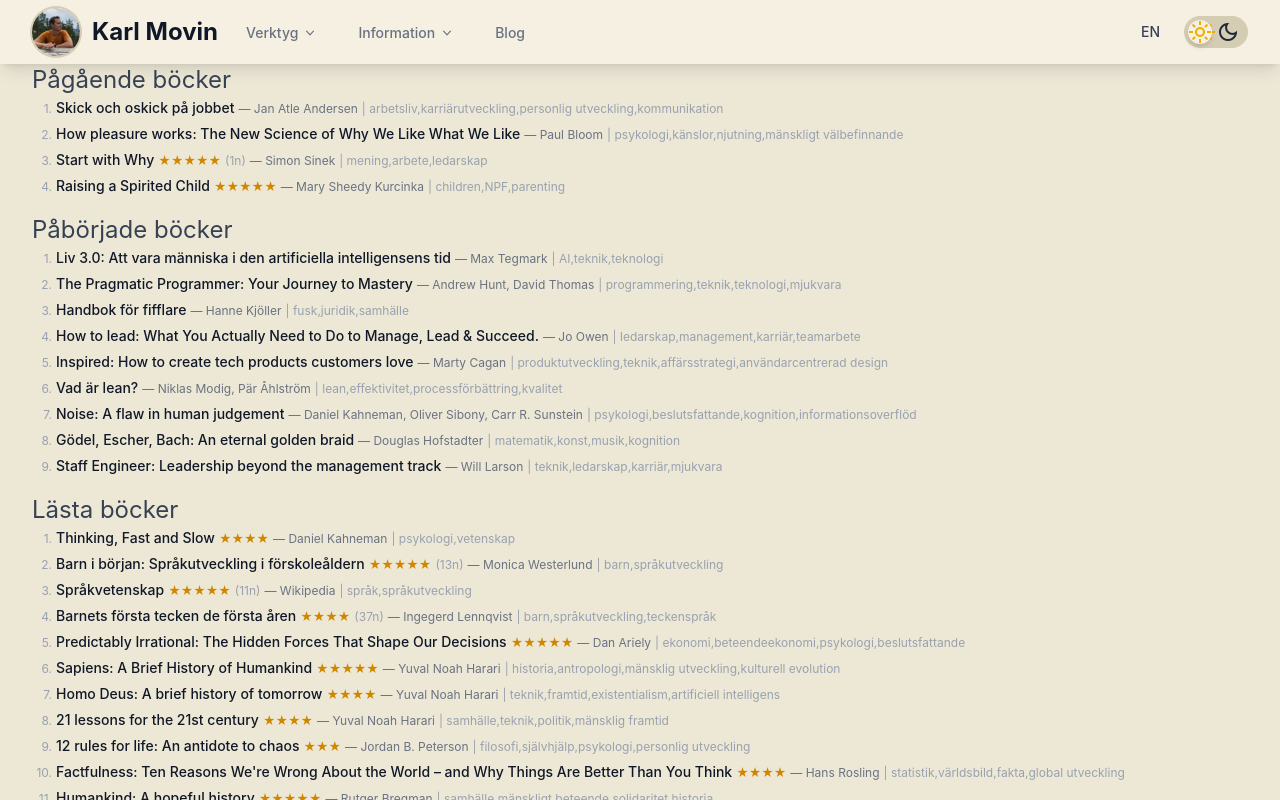
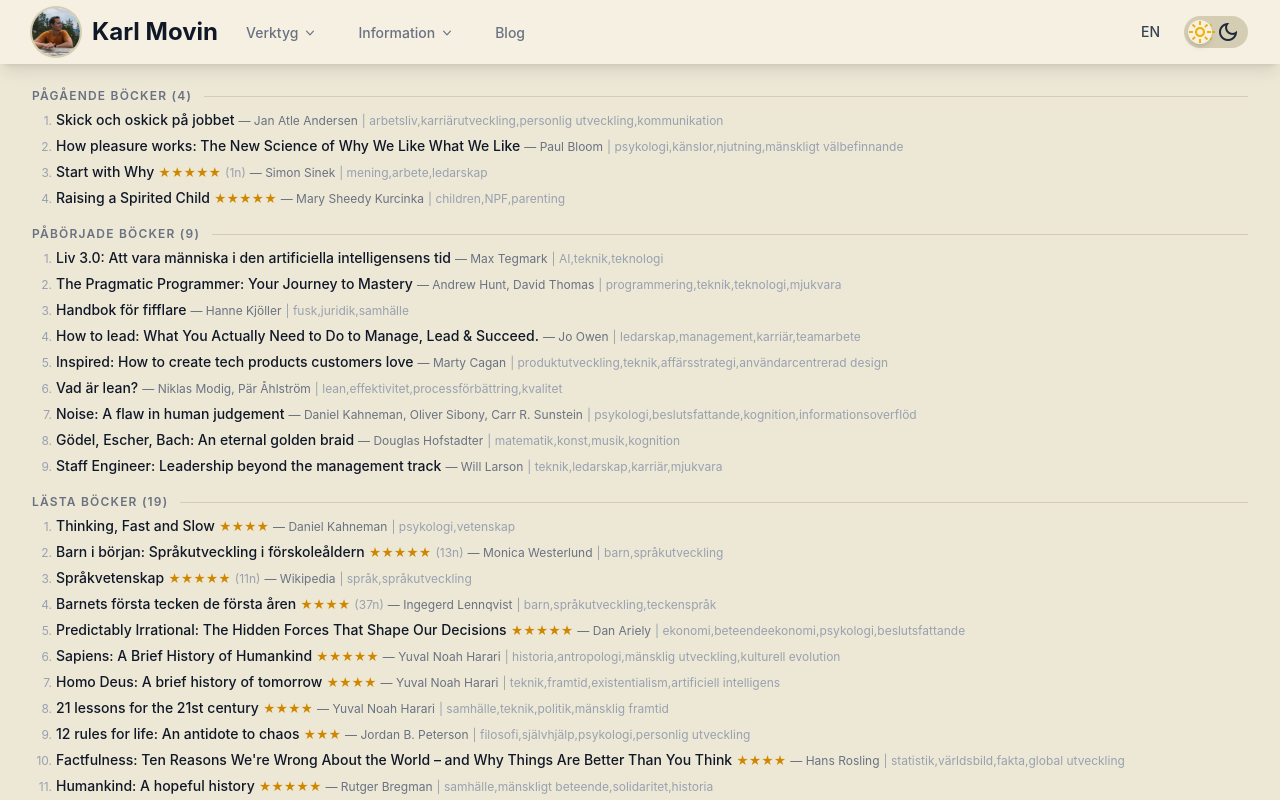
Before and after one commit to karlmovin/karlmovin.github.io, a React (Vite) app: page /books in a window 1280 px wide. Shown: the top 800 px of the page. Built offline with nearby package versions, Linux system fonts and the light colour scheme; no server answers.

Commit message:
fix book page

```diff
--- a/src/routes/book.tsx
+++ b/src/routes/book.tsx
@@ -34,11 +34,17 @@
 			<ul className="flex flex-col w-full max-w-lg gap-3">
 				{book.notes.map((note, index) => (
 					<li
-						className="flex gap-4 pt-2 pb-4 bg-slate-300 dark:bg-slate-700 border-l-2 border-slate-600 dark:border-slate-400"
+						className="pt-2 pb-4 bg-gray-100 dark:bg-gray-700 border-l-2 border-gray-400 dark:border-gray-400"
 						key={index}
 					>
-						<p className="before:content-['\u201C\u00a0'] after:content-['\u00a0\u201D'] italic mx-2 font-sans antialiased text-gray-800 dark:text-gray-200">
-							{note}
+						<p className="italic mx-2 font-sans antialiased text-gray-800 dark:text-gray-200 break-words">
+							{note.startsWith("http") ? (
+								<a href={note} target="_blank" rel="noreferrer" className="not-italic underline text-blue-700 dark:text-blue-400 break-all">
+									{decodeURIComponent(note)}
+								</a>
+							) : (
+								<>&ldquo; {note} &rdquo;</>
+							)}
 						</p>
 					</li>
 				))}
--- a/src/routes/books.tsx
+++ b/src/routes/books.tsx
@@ -93,17 +93,25 @@
 		);
 	};
 
+	const filteredBooks = (books: Book[]) =>
+		books.filter((book) =>
+			genreFilters?.length === 0
+				? true
+				: book.genres.some((genre) => genreFilters.includes(genre)),
+		);
+
 	return (
 		<main className="flex flex-col gap-4 container max-w-(--breakpoint-xl)">
 			{booksByStatus.map(({ title, books }) => (
 				<section key={title}>
-					<p className="text-2xl">{title}</p>
+					<div className="flex items-center gap-3 mb-1">
+						<p className="text-xs font-semibold uppercase tracking-widest text-gray-500 dark:text-gray-400 shrink-0">
+							{title} ({filteredBooks(books).length})
+						</p>
+						<hr className="flex-1 border-gray-200 dark:border-gray-700" />
+					</div>
 					<BookList
-						books={books.filter((book) =>
-							genreFilters?.length === 0
-								? true
-								: book.genres.some((genre) => genreFilters.includes(genre)),
-						)}
+						books={filteredBooks(books)}
 						genreFilters={genreFilters}
 						handleGenreFilter={handleGenreFilter}
 					/>
--- a/src/routes/root.tsx
+++ b/src/routes/root.tsx
@@ -19,7 +19,9 @@
 	return (
 		<div className="min-h-screen bg-gray-50 dark:bg-gray-900 transition-colors">
 			<Nav />
-			<Outlet />
+			<div className="pt-6">
+				<Outlet />
+			</div>
 		</div>
 	);
 }
```
